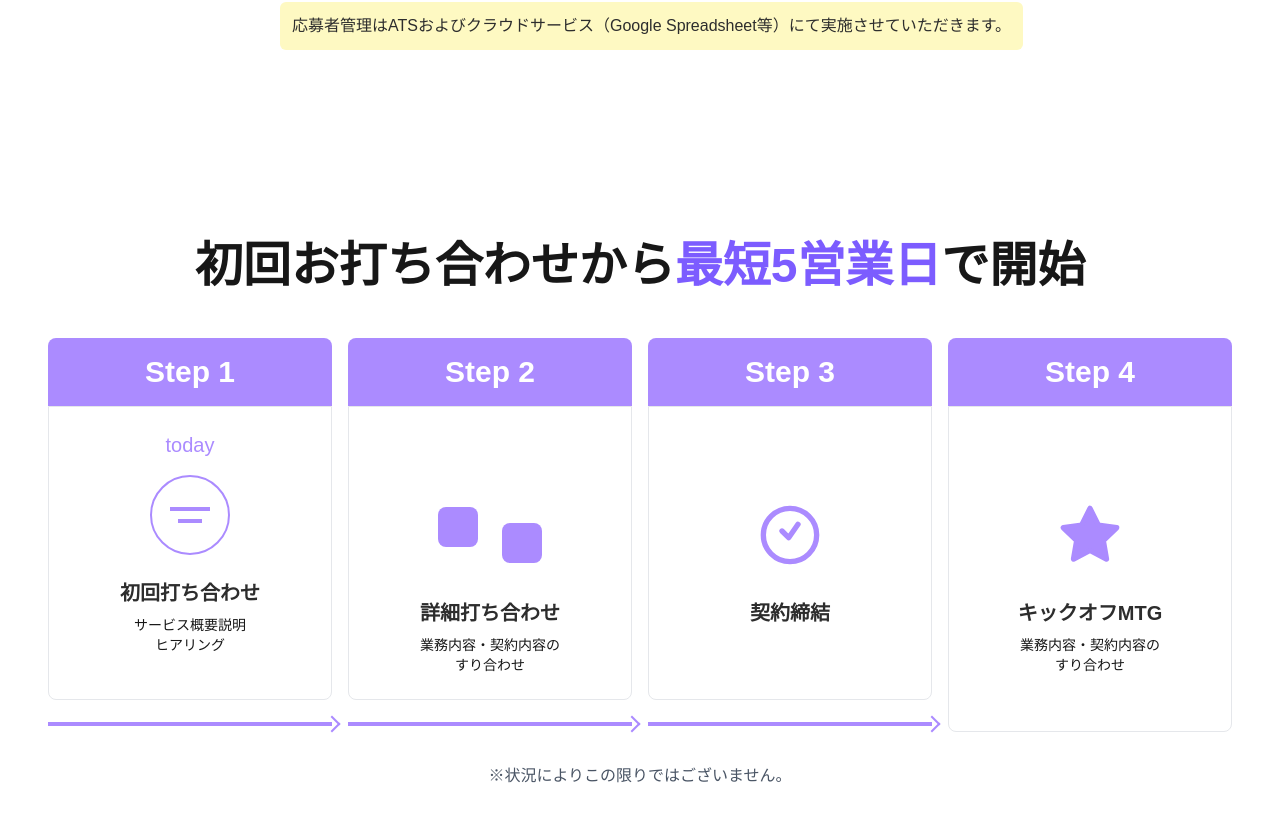
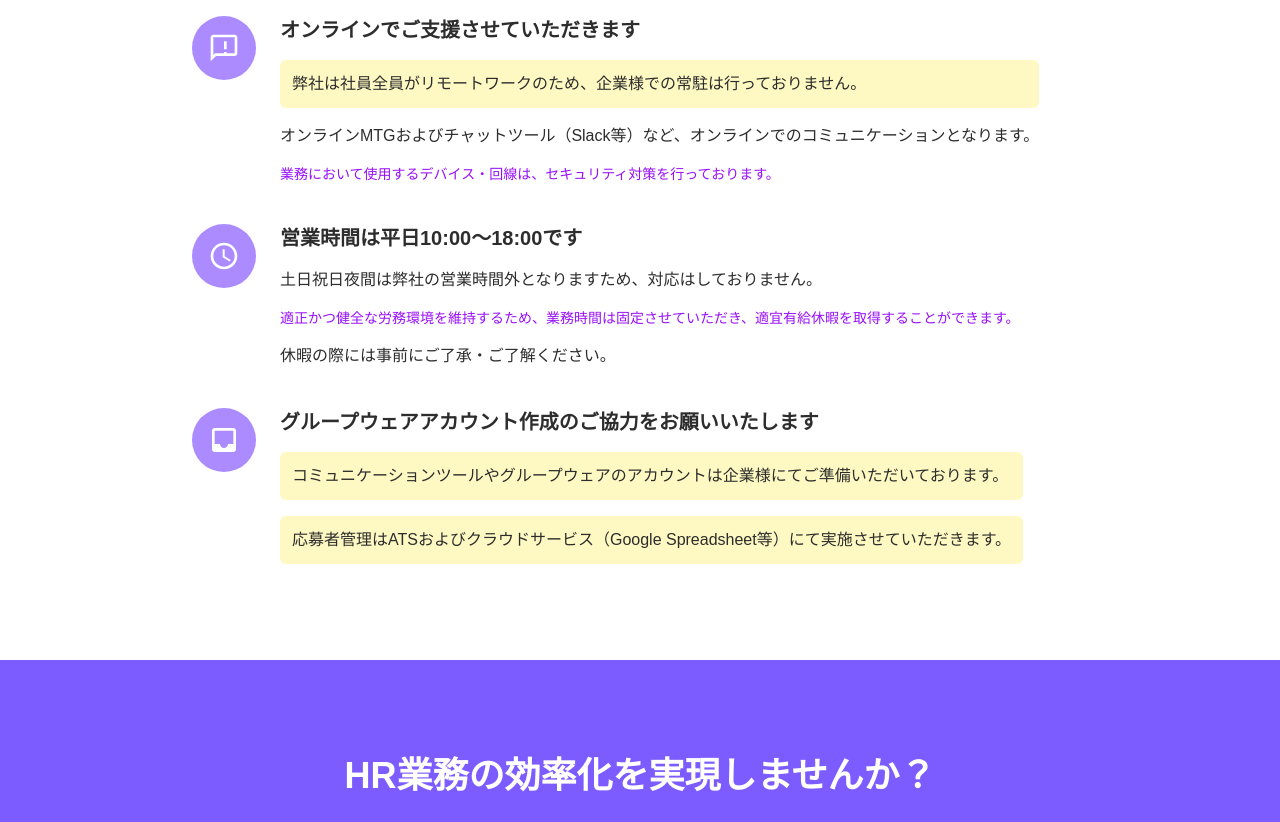
Before and after one commit to takahere/zenstrategy, a Next.js app: page / in a window 1280 px wide. Shown: the part 7201-8023 px from the top of the page. Built offline with nearby package versions, Linux system fonts and the light colour scheme.

Commit message:
「支援内容について」と「よくある質問」セクションをフッター直前に移動

```diff
--- a/src/app/hr-service/client.tsx
+++ b/src/app/hr-service/client.tsx
@@ -636,6 +636,54 @@ export default function HRServiceClient() {
         </Container>
       </section>
 
+      {/* CTA Buttons Section */}
+      <section className="py-12 md:py-20 bg-white">
+        <Container>
+          <div className="text-center max-w-4xl mx-auto mb-10">
+            <h2 className="text-3xl md:text-4xl font-bold text-[#2D2D2D] mb-4">
+              採用の悩みを解決する一歩を踏み出しませんか？
+            </h2>
+            <p className="text-lg text-[#2D2D2D] mb-8">
+              採用のプロフェッショナルによるサポートで、貴社の課題を解決します
+            </p>
+          </div>
+
+          <div className="grid grid-cols-1 md:grid-cols-2 gap-8">
+            {/* 資料ダウンロードボタン */}
+            <div className="bg-[#F7F5FF] border border-[#7C5CFF] rounded-lg p-8 text-center shadow-sm">
+              <h3 className="text-2xl font-bold text-[#1E355E] mb-3">
+                3分で「まるごと人事」がわかる
+              </h3>
+              <p className="mb-6 text-[#2D2D2D]">
+                サービス詳細や料金体系など、すべてをコンパクトにまとめた資料をご覧いただけます
+              </p>
+              <Button
+                href="/download"
+                className="bg-[#7C5CFF] text-white px-8 py-3 rounded-md font-medium hover:bg-[#6a4de6] transition-colors w-full sm:w-auto"
+              >
+                資料ダウンロード <ArrowRight className="ml-2 h-4 w-4 inline-block" />
+              </Button>
+            </div>
+
+            {/* オンライン採用相談ボタン */}
+            <div className="bg-[#F7F5FF] border border-[#7C5CFF] rounded-lg p-8 text-center shadow-sm">
+              <h3 className="text-2xl font-bold text-[#1E355E] mb-3">
+                無料相談で採用の悩みを解決
+              </h3>
+              <p className="mb-6 text-[#2D2D2D]">
+                お客様の課題に合わせた最適な採用戦略をご提案します。まずはお気軽にご相談ください
+              </p>
+              <Button
+                href="/contact"
+                className="bg-[#7C5CFF] text-white px-8 py-3 rounded-md font-medium hover:bg-[#6a4de6] transition-colors w-full sm:w-auto"
+              >
+                オンライン採用相談 <ArrowRight className="ml-2 h-4 w-4 inline-block" />
+              </Button>
+            </div>
+          </div>
+        </Container>
+      </section>
+
       {/* 支援内容について Section */}
       <section className="py-16 md:py-24 bg-[#F7F5FF]">
         <Container>
@@ -849,201 +897,6 @@ export default function HRServiceClient() {
         </Container>
       </section>
 
-      {/* ステップ導入プロセス Section */}
-      <section className="py-16 md:py-24 bg-white">
-        <Container>
-          <div className="text-center mb-12">
-            <h2 className="text-4xl md:text-5xl font-bold mb-8">
-              初回お打ち合わせから<span className="text-[#7C5CFF]">最短5営業日</span>で開始
-            </h2>
-          </div>
-
-          <div className="grid grid-cols-1 md:grid-cols-4 gap-4">
-            {/* Step 1 */}
-            <div className="flex flex-col">
-              <div className="bg-[#AB8BFF] rounded-t-lg py-4">
-                <h3 className="text-2xl md:text-3xl font-bold text-white text-center">Step 1</h3>
-              </div>
-              <div className="flex-grow border border-gray-200 rounded-b-lg p-6 flex flex-col items-center bg-white">
-                <p className="text-[#AB8BFF] text-xl font-medium mb-4">today</p>
-                <div className="w-20 h-20 rounded-full border-2 border-[#AB8BFF] flex items-center justify-center mb-6">
-                  <div className="w-12 h-12 flex flex-col items-center justify-center">
-                    <div className="w-10 h-1 bg-[#AB8BFF] mb-2"></div>
-                    <div className="w-6 h-1 bg-[#AB8BFF]"></div>
-                  </div>
-                </div>
-                <h4 className="text-xl font-bold text-[#2D2D2D] mb-2 text-center">初回打ち合わせ</h4>
-                <p className="text-sm text-center">
-                  サービス概要説明<br />
-                  ヒアリング
-                </p>
-              </div>
-              <div className="hidden md:flex justify-center mt-4">
-                <div className="w-full h-4 flex items-center justify-center relative">
-                  <div className="w-full h-1 bg-[#AB8BFF]"></div>
-                  <div className="absolute right-0 transform translate-x-1/2">
-                    <div className="w-3 h-3 transform rotate-45 border-t-2 border-r-2 border-[#AB8BFF]"></div>
-                  </div>
-                </div>
-              </div>
-              <div className="flex md:hidden justify-center mt-4 mb-4">
-                <div className="w-4 h-8 flex justify-center items-center relative">
-                  <div className="w-1 h-8 bg-[#AB8BFF]"></div>
-                  <div className="absolute bottom-0 transform translate-y-1/2">
-                    <div className="w-3 h-3 transform rotate-45 border-r-2 border-b-2 border-[#AB8BFF]"></div>
-                  </div>
-                </div>
-              </div>
-            </div>
-
-            {/* Step 2 */}
-            <div className="flex flex-col">
-              <div className="bg-[#AB8BFF] rounded-t-lg py-4">
-                <h3 className="text-2xl md:text-3xl font-bold text-white text-center">Step 2</h3>
-              </div>
-              <div className="flex-grow border border-gray-200 rounded-b-lg p-6 flex flex-col items-center bg-white">
-                <div className="h-12 mb-4"></div>
-                <div className="w-20 h-20 flex items-center justify-center mb-6">
-                  <div className="flex">
-                    <div className="w-10 h-10 bg-[#AB8BFF] rounded-lg mr-2"></div>
-                    <div className="w-10 h-10 bg-[#AB8BFF] rounded-lg ml-4 mt-4"></div>
-                  </div>
-                </div>
-                <h4 className="text-xl font-bold text-[#2D2D2D] mb-2 text-center">詳細打ち合わせ</h4>
-                <p className="text-sm text-center">
-                  業務内容・契約内容の<br />
-                  すり合わせ
-                </p>
-              </div>
-              <div className="hidden md:flex justify-center mt-4">
-                <div className="w-full h-4 flex items-center justify-center relative">
-                  <div className="w-full h-1 bg-[#AB8BFF]"></div>
-                  <div className="absolute right-0 transform translate-x-1/2">
-                    <div className="w-3 h-3 transform rotate-45 border-t-2 border-r-2 border-[#AB8BFF]"></div>
-                  </div>
-                </div>
-              </div>
-              <div className="flex md:hidden justify-center mt-4 mb-4">
-                <div className="w-4 h-8 flex justify-center items-center relative">
-                  <div className="w-1 h-8 bg-[#AB8BFF]"></div>
-                  <div className="absolute bottom-0 transform translate-y-1/2">
-                    <div className="w-3 h-3 transform rotate-45 border-r-2 border-b-2 border-[#AB8BFF]"></div>
-                  </div>
-                </div>
-              </div>
-            </div>
-
-            {/* Step 3 */}
-            <div className="flex flex-col">
-              <div className="bg-[#AB8BFF] rounded-t-lg py-4">
-                <h3 className="text-2xl md:text-3xl font-bold text-white text-center">Step 3</h3>
-              </div>
-              <div className="flex-grow border border-gray-200 rounded-b-lg p-6 flex flex-col items-center bg-white">
-                <div className="h-12 mb-4"></div>
-                <div className="w-20 h-20 flex items-center justify-center mb-6">
-                  <div className="w-16 h-16">
-                    <svg viewBox="0 0 24 24" fill="none" xmlns="http://www.w3.org/2000/svg" className="w-full h-full text-[#AB8BFF]">
-                      <path d="M22 12C22 6.47715 17.5228 2 12 2C6.47715 2 2 6.47715 2 12C2 17.5228 6.47715 22 12 22C17.5228 22 22 17.5228 22 12Z" stroke="currentColor" strokeWidth="2"/>
-                      <path d="M9 10.5L11.5 13L15 8" stroke="currentColor" strokeWidth="2" strokeLinecap="round" strokeLinejoin="round"/>
-                    </svg>
-                  </div>
-                </div>
-                <h4 className="text-xl font-bold text-[#2D2D2D] mb-2 text-center">契約締結</h4>
-                <p className="text-sm text-center"></p>
-              </div>
-              <div className="hidden md:flex justify-center mt-4">
-                <div className="w-full h-4 flex items-center justify-center relative">
-                  <div className="w-full h-1 bg-[#AB8BFF]"></div>
-                  <div className="absolute right-0 transform translate-x-1/2">
-                    <div className="w-3 h-3 transform rotate-45 border-t-2 border-r-2 border-[#AB8BFF]"></div>
-                  </div>
-                </div>
-              </div>
-              <div className="flex md:hidden justify-center mt-4 mb-4">
-                <div className="w-4 h-8 flex justify-center items-center relative">
-                  <div className="w-1 h-8 bg-[#AB8BFF]"></div>
-                  <div className="absolute bottom-0 transform translate-y-1/2">
-                    <div className="w-3 h-3 transform rotate-45 border-r-2 border-b-2 border-[#AB8BFF]"></div>
-                  </div>
-                </div>
-              </div>
-            </div>
-
-            {/* Step 4 */}
-            <div className="flex flex-col">
-              <div className="bg-[#AB8BFF] rounded-t-lg py-4">
-                <h3 className="text-2xl md:text-3xl font-bold text-white text-center">Step 4</h3>
-              </div>
-              <div className="flex-grow border border-gray-200 rounded-b-lg p-6 flex flex-col items-center bg-white">
-                <div className="h-12 mb-4"></div>
-                <div className="w-20 h-20 flex items-center justify-center mb-6">
-                  <div className="w-16 h-16">
-                    <svg viewBox="0 0 24 24" fill="none" xmlns="http://www.w3.org/2000/svg" className="w-full h-full text-[#AB8BFF]">
-                      <path d="M12 2L15.09 8.26L22 9.27L17 14.14L18.18 21.02L12 17.77L5.82 21.02L7 14.14L2 9.27L8.91 8.26L12 2Z" fill="currentColor" stroke="currentColor" strokeWidth="2" strokeLinecap="round" strokeLinejoin="round"/>
-                    </svg>
-                  </div>
-                </div>
-                <h4 className="text-xl font-bold text-[#2D2D2D] mb-2 text-center">キックオフMTG</h4>
-                <p className="text-sm text-center">
-                  業務内容・契約内容の<br />
-                  すり合わせ
-                </p>
-              </div>
-            </div>
-          </div>
-
-          <p className="text-center text-gray-600 mt-8">※状況によりこの限りではございません。</p>
-        </Container>
-      </section>
-
-      {/* CTA Buttons Section */}
-      <section className="py-12 md:py-20 bg-white">
-        <Container>
-          <div className="text-center max-w-4xl mx-auto mb-10">
-            <h2 className="text-3xl md:text-4xl font-bold text-[#2D2D2D] mb-4">
-              採用の悩みを解決する一歩を踏み出しませんか？
-            </h2>
-            <p className="text-lg text-[#2D2D2D] mb-8">
-              採用のプロフェッショナルによるサポートで、貴社の課題を解決します
-            </p>
-          </div>
-
-          <div className="grid grid-cols-1 md:grid-cols-2 gap-8">
-            {/* 資料ダウンロードボタン */}
-            <div className="bg-[#F7F5FF] border border-[#7C5CFF] rounded-lg p-8 text-center shadow-sm">
-              <h3 className="text-2xl font-bold text-[#1E355E] mb-3">
-                3分で「まるごと人事」がわかる
-              </h3>
-              <p className="mb-6 text-[#2D2D2D]">
-                サービス詳細や料金体系など、すべてをコンパクトにまとめた資料をご覧いただけます
-              </p>
-              <Button
-                href="/download"
-                className="bg-[#7C5CFF] text-white px-8 py-3 rounded-md font-medium hover:bg-[#6a4de6] transition-colors w-full sm:w-auto"
-              >
-                資料ダウンロード <ArrowRight className="ml-2 h-4 w-4 inline-block" />
-              </Button>
-            </div>
-
-            {/* オンライン採用相談ボタン */}
-            <div className="bg-[#F7F5FF] border border-[#7C5CFF] rounded-lg p-8 text-center shadow-sm">
-              <h3 className="text-2xl font-bold text-[#1E355E] mb-3">
-                無料相談で採用の悩みを解決
-              </h3>
-              <p className="mb-6 text-[#2D2D2D]">
-                お客様の課題に合わせた最適な採用戦略をご提案します。まずはお気軽にご相談ください
-              </p>
-              <Button
-                href="/contact"
-                className="bg-[#7C5CFF] text-white px-8 py-3 rounded-md font-medium hover:bg-[#6a4de6] transition-colors w-full sm:w-auto"
-              >
-                オンライン採用相談 <ArrowRight className="ml-2 h-4 w-4 inline-block" />
-              </Button>
-            </div>
-          </div>
-        </Container>
-      </section>
-
       {/* CTA Section */}
       <section className="py-16 md:py-24 bg-[#7C5CFF] text-white">
         <Container>
```
